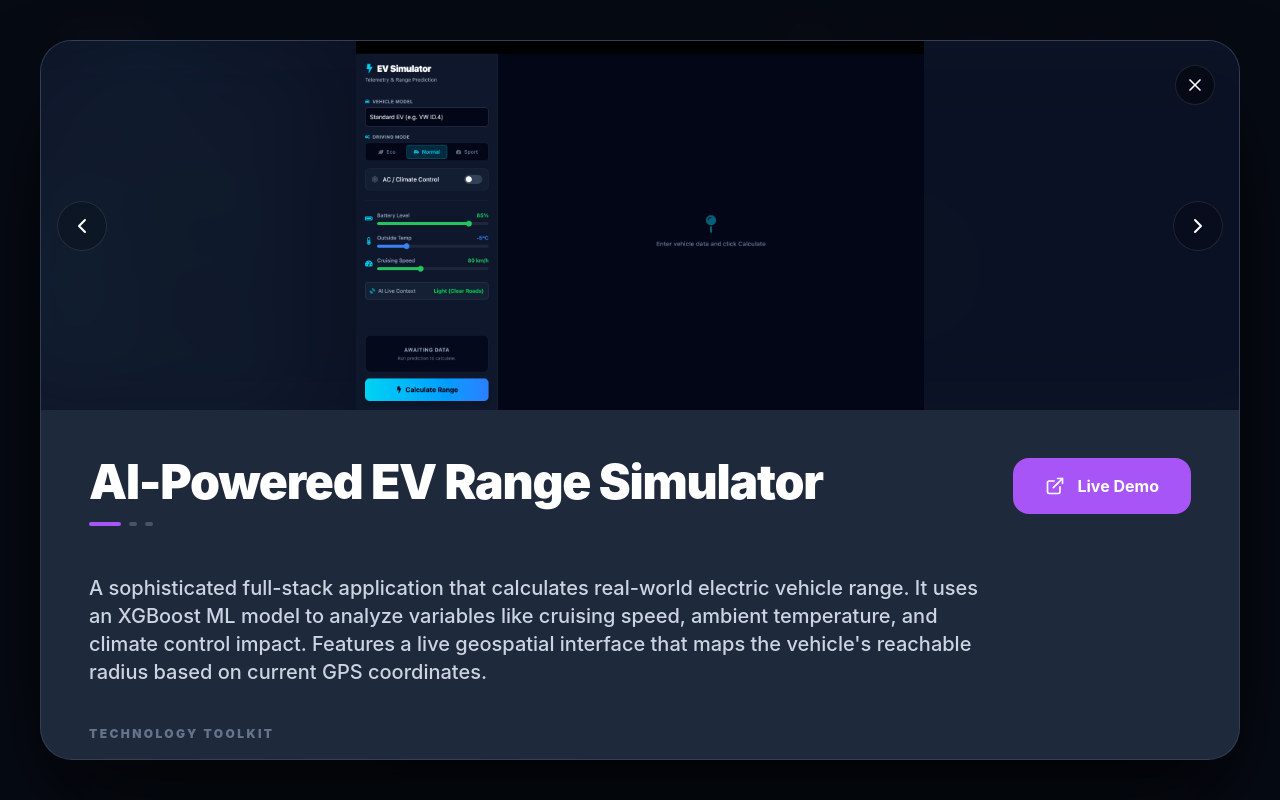
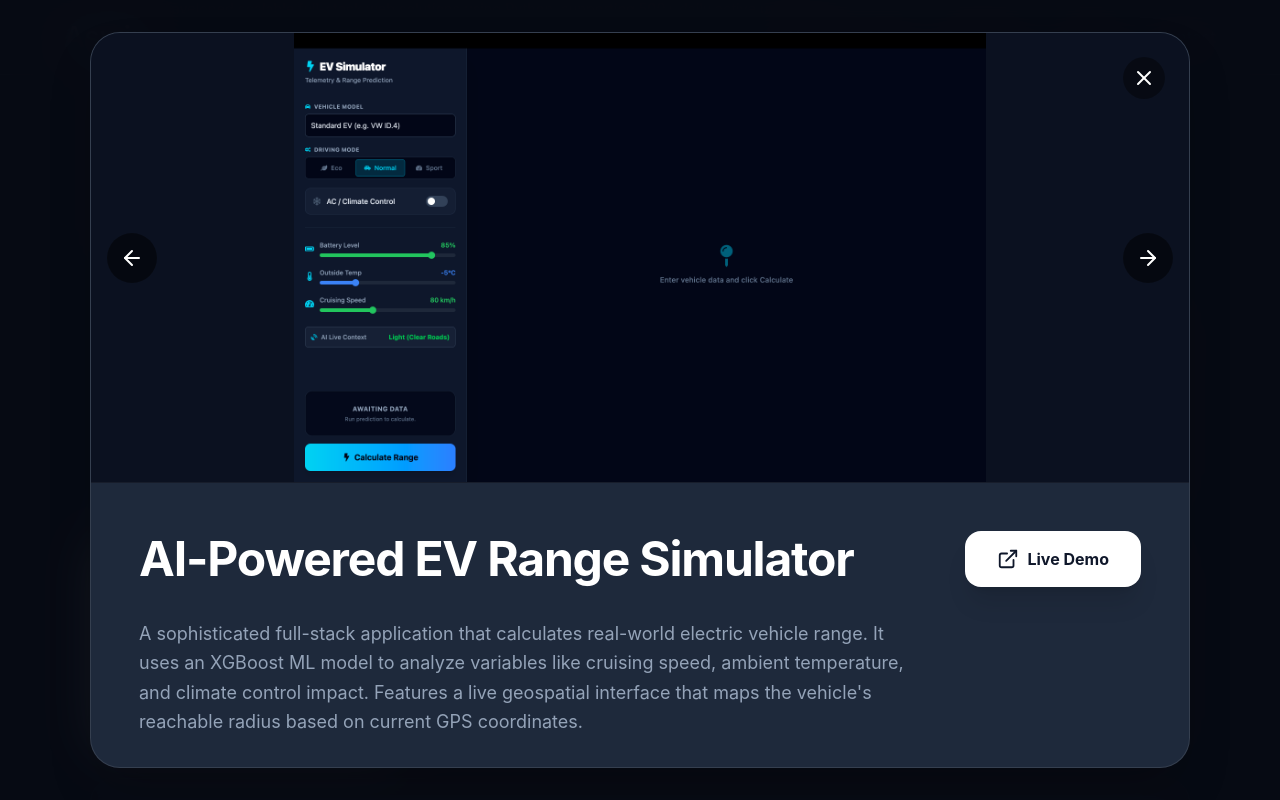
Before and after one commit to aswin8884/my-portfolio, a React (Vite) app: page / in a window 1280 px wide. Both pictures are taken after a click on the element 640 px from the left and 2162 px from the top of the page. Shown: the part 1762-2562 px from the top of the page. Built offline with nearby package versions, Linux system fonts and the light colour scheme.

Commit message:
Updated Projects

```diff
--- a/src/components/ProjectModal.jsx
+++ b/src/components/ProjectModal.jsx
@@ -1,5 +1,5 @@
 import { useEffect, useState } from 'react';
-import { FiExternalLink, FiChevronLeft, FiChevronRight, FiX } from 'react-icons/fi';
+import { FiExternalLink, FiArrowLeft, FiArrowRight, FiX } from 'react-icons/fi';
 
 const ProjectModal = ({ project, onClose }) => {
   const [currentImageIndex, setCurrentImageIndex] = useState(0);
@@ -13,100 +13,64 @@ const ProjectModal = ({ project, onClose }) => {
 
   const images = project.images || [];
 
-  const nextImage = () => setCurrentImageIndex((prev) => (prev + 1) % images.length);
-  const prevImage = () => setCurrentImageIndex((prev) => (prev - 1 + images.length) % images.length);
-
   const getTechGlowClass = (tech) => {
     const t = tech.toLowerCase();
-    if (t.includes('react')) return 'hover:text-[#61DAFB] hover:border-[#61DAFB] hover:shadow-[0_0_12px_rgba(97,218,251,0.4)]';
-    if (t.includes('python')) return 'hover:text-[#FFE873] hover:border-[#3776AB] hover:shadow-[0_0_12px_rgba(55,118,171,0.5)]';
-    if (t.includes('fastapi')) return 'hover:text-[#009688] hover:border-[#009688] hover:shadow-[0_0_12px_rgba(0,150,136,0.4)]';
-    if (t.includes('gemini') || t.includes('ai')) return 'hover:text-[#8E75FF] hover:border-[#8E75FF] hover:shadow-[0_0_12px_rgba(142,117,255,0.4)]';
-    if (t.includes('django')) return 'hover:text-[#44B78B] hover:border-[#44B78B] hover:shadow-[0_0_12px_rgba(68,183,139,0.4)]';
-    if (t.includes('tailwind')) return 'hover:text-[#38B2AC] hover:border-[#38B2AC] hover:shadow-[0_0_12px_rgba(56,178,172,0.4)]';
-    return 'hover:text-brand hover:border-brand hover:shadow-[0_0_12px_rgba(168,85,247,0.5)]';
+    if (t.includes('react')) return 'hover:text-[#61DAFB] hover:border-[#61DAFB] hover:shadow-[0_0_15px_rgba(97,218,251,0.5)]';
+    if (t.includes('python')) return 'hover:text-[#3776AB] hover:border-[#3776AB] hover:shadow-[0_0_15px_rgba(55,118,171,0.5)]';
+    if (t.includes('fastapi')) return 'hover:text-[#05998b] hover:border-[#05998b] hover:shadow-[0_0_15px_rgba(5,153,139,0.5)]';
+    if (t.includes('xgboost') || t.includes('ml')) return 'hover:text-[#ff6122] hover:border-[#ff6122] hover:shadow-[0_0_15px_rgba(255,97,34,0.5)]';
+    if (t.includes('django')) return 'hover:text-[#092e20] hover:bg-[#44B78B] hover:border-[#44B78B]';
+    return 'hover:text-brand hover:border-brand hover:shadow-[0_0_15px_rgba(168,85,247,0.5)]';
   };
 
   return (
-    <div className="fixed inset-0 bg-[#070a12]/95 backdrop-blur-[15px] flex justify-center items-center z-[9999] p-4 md:p-10">
+    <div className="fixed inset-0 bg-[#070a12]/95 backdrop-blur-xl flex justify-center items-center z-[9999] p-4">
+      <div className="bg-slate-800 rounded-[30px] w-full max-w-[1100px] max-h-[92vh] border border-white/10 overflow-hidden relative flex flex-col shadow-2xl">
 
-      <div className="bg-slate-800 rounded-[32px] w-full max-w-[1200px] max-h-[90vh] border border-white/10 overflow-hidden relative flex flex-col shadow-[0_50px_100px_-20px_rgba(0,0,0,0.8)] animate-in fade-in zoom-in-95 duration-300">
-
-        {/* Close Button */}
-        <button
-          onClick={onClose}
-          className="absolute top-6 right-6 bg-black/40 hover:bg-red-500 text-white backdrop-blur-md border border-white/10 rounded-full w-10 h-10 z-[110] flex justify-center items-center transition-all duration-300 hover:rotate-90"
-        >
-          <FiX size={20} />
+        {/* Close */}
+        <button onClick={onClose} className="absolute top-6 right-6 bg-black/40 hover:bg-red-500 text-white p-2 rounded-full z-[110] transition-all">
+          <FiX size={24} />
         </button>
 
-        {/* --- IMAGE VIEWER SECTION --- */}
-        <div className="relative w-full h-[300px] md:h-[500px] bg-slate-900 overflow-hidden flex justify-center items-center">
-
-          {/* Blurred background layer to fix the "not fitting" look */}
-          <div
-            className="absolute inset-0 opacity-30 blur-2xl scale-110"
-            style={{
-              backgroundImage: `url(${images[currentImageIndex]})`,
-              backgroundSize: 'cover',
-              backgroundPosition: 'center'
-            }}
-          />
-
-          {/* Main Content Image */}
+        {/* Image Section */}
+        <div className="relative w-full h-[300px] md:h-[450px] bg-[#0b1120] flex justify-center items-center border-b border-white/5">
           <img
-            src={images[currentImageIndex] || "/no_image.jpg"}
-            alt={project.title}
-            className="relative z-10 max-w-full max-h-full object-contain transition-all duration-500 ease-in-out"
+            src={images[currentImageIndex]}
+            className="w-full h-full object-contain"
+            alt="Project Screenshot"
           />
 
           {images.length > 1 && (
             <>
-              <button onClick={prevImage} className="absolute left-4 z-[100] p-3 bg-black/20 hover:bg-brand rounded-full text-white backdrop-blur-md border border-white/10 transition-all"><FiChevronLeft size={24}/></button>
-              <button onClick={nextImage} className="absolute right-4 z-[100] p-3 bg-black/20 hover:bg-brand rounded-full text-white backdrop-blur-md border border-white/10 transition-all"><FiChevronRight size={24}/></button>
+              <button onClick={() => setCurrentImageIndex((prev) => (prev - 1 + images.length) % images.length)} className="absolute left-4 p-3 bg-black/50 text-white rounded-full hover:bg-brand transition-colors"><FiArrowLeft size={24}/></button>
+              <button onClick={() => setCurrentImageIndex((prev) => (prev + 1) % images.length)} className="absolute right-4 p-3 bg-black/50 text-white rounded-full hover:bg-brand transition-colors"><FiArrowRight size={24}/></button>
             </>
           )}
         </div>
 
-        {/* --- DETAILS SECTION --- */}
-        <div className="p-8 md:p-12 overflow-y-auto custom-scrollbar">
-          <div className="flex flex-col md:flex-row justify-between items-start gap-6 mb-8">
-            <div className="flex-1">
-              <h2 className="text-4xl md:text-5xl font-black text-white mb-4 tracking-tight">
-                {project.title}
-              </h2>
-              <div className="flex gap-2 mb-4">
-                {images.map((_, index) => (
-                  <div key={index} className={`h-1 rounded-full transition-all duration-500 ${currentImageIndex === index ? 'w-8 bg-brand' : 'w-2 bg-white/20'}`} />
-                ))}
-              </div>
-            </div>
+        {/* Content Section */}
+        <div className="p-8 md:p-12 overflow-y-auto">
+          <div className="flex flex-col md:flex-row justify-between items-start md:items-center gap-6 mb-8">
+            <h2 className="text-3xl md:text-5xl font-bold text-white tracking-tight">{project.title}</h2>
 
             {project.link && (
-              <a
-                href={project.link}
-                target="_blank"
-                rel="noopener noreferrer"
-                className="group inline-flex items-center gap-3 px-8 py-4 bg-brand text-white font-bold rounded-2xl transition-all duration-300 hover:shadow-[0_20px_40px_-10px_rgba(168,85,247,0.5)] hover:-translate-y-1 active:scale-95"
-              >
-                <FiExternalLink size={20} className="group-hover:rotate-12 transition-transform" />
+              <a href={project.link} target="_blank" rel="noreferrer"
+                 className="flex items-center gap-2 px-8 py-4 bg-white text-slate-900 font-bold rounded-2xl hover:bg-brand hover:text-white transition-all transform hover:-translate-y-1 shadow-xl">
+                <FiExternalLink size={22} />
                 Live Demo
               </a>
             )}
           </div>
 
-          <p className="text-slate-300 leading-relaxed text-lg md:text-xl font-medium mb-10 max-w-4xl">
+          <p className="text-slate-400 text-lg leading-relaxed mb-10 max-w-3xl">
             {project.longDescription || project.description}
           </p>
 
           <div className="space-y-4">
-            <h3 className="text-xs font-black text-slate-500 uppercase tracking-[0.2em]">Technology Toolkit</h3>
-            <div className="flex gap-3 flex-wrap">
-              {project.techStack?.map((tech, index) => (
-                <span
-                  key={index}
-                  className={`bg-slate-900/50 text-slate-300 px-5 py-2.5 rounded-xl text-sm font-bold border border-white/5 transition-all duration-300 ${getTechGlowClass(tech)}`}
-                >
+            <h4 className="text-xs font-black text-slate-500 uppercase tracking-[0.2em]">Technology Stack</h4>
+            <div className="flex flex-wrap gap-3">
+              {project.techStack?.map((tech, i) => (
+                <span key={i} className={`px-5 py-2.5 rounded-xl text-sm font-bold border border-white/5 bg-slate-900/50 text-slate-400 transition-all duration-300 ${getTechGlowClass(tech)}`}>
                   {tech}
                 </span>
               ))}
```
